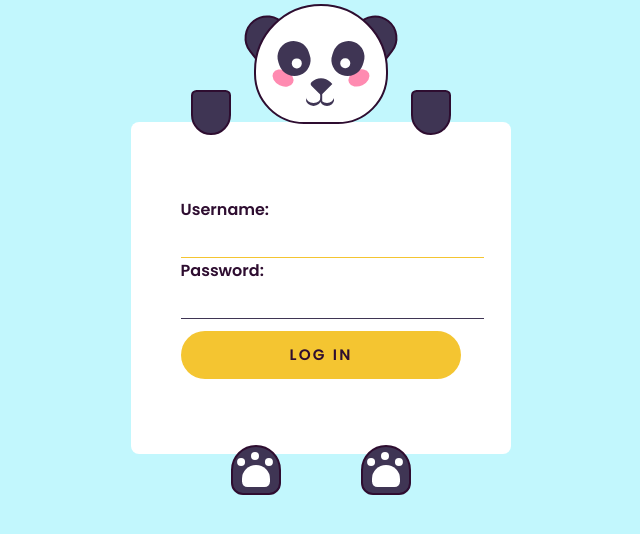
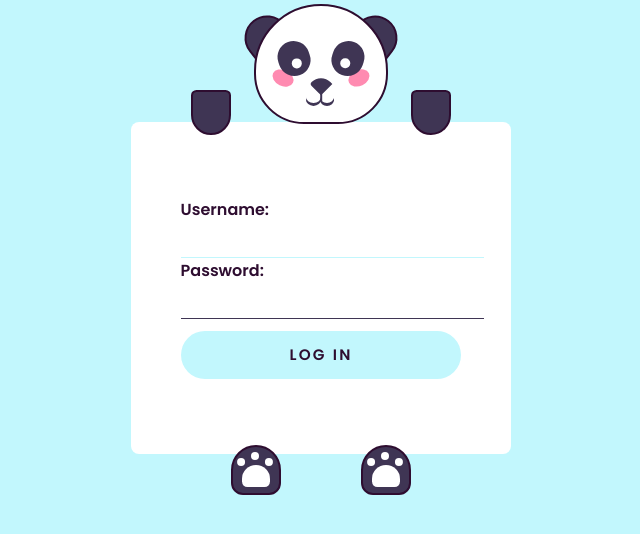
Before and after one commit to Shikhar-13/compsite, a Django app: page /users/login/ in a window 1280 px wide. Shown: the part 162-696 px from the top of the page, without its empty margins (319-959 px from the left). Run offline with Django 4.2, Linux system fonts and the light colour scheme.

Commit message:
Update login.css
change

```diff
--- a/static/users/login.css
+++ b/static/users/login.css
@@ -45,7 +45,7 @@
     outline: none;
   }
   form input:focus {
-    border-color: #f4c531;
+    border-color: #c2f7fd;
   }
   form input:not(:last-child) {
     margin-bottom: 0.9em;
@@ -56,7 +56,7 @@
     border-radius: 2em;
     border: none;
     outline: none;
-    background-color: #f4c531;
+    background-color: #c2f7fd;
     color: #2e0d30;
     text-transform: uppercase;
     font-weight: 600;
```
